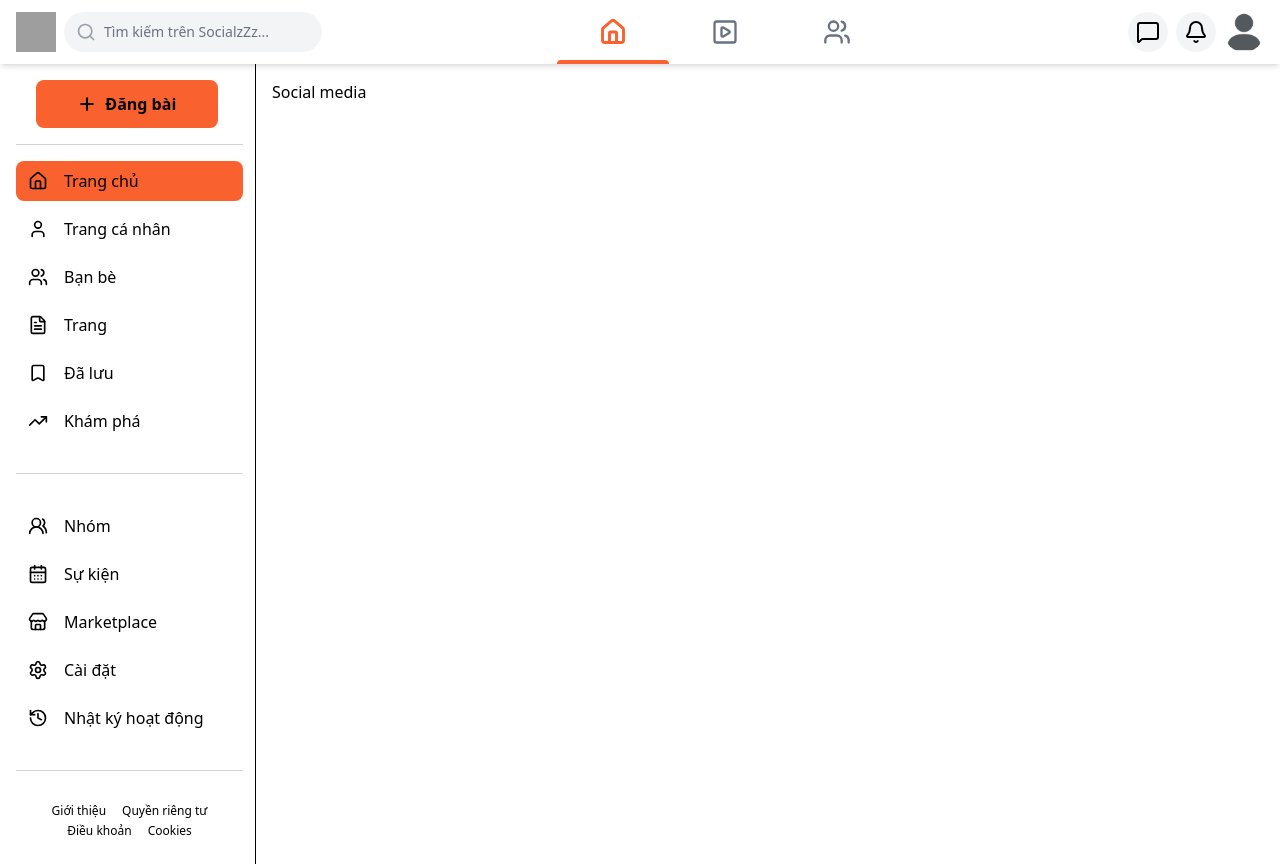
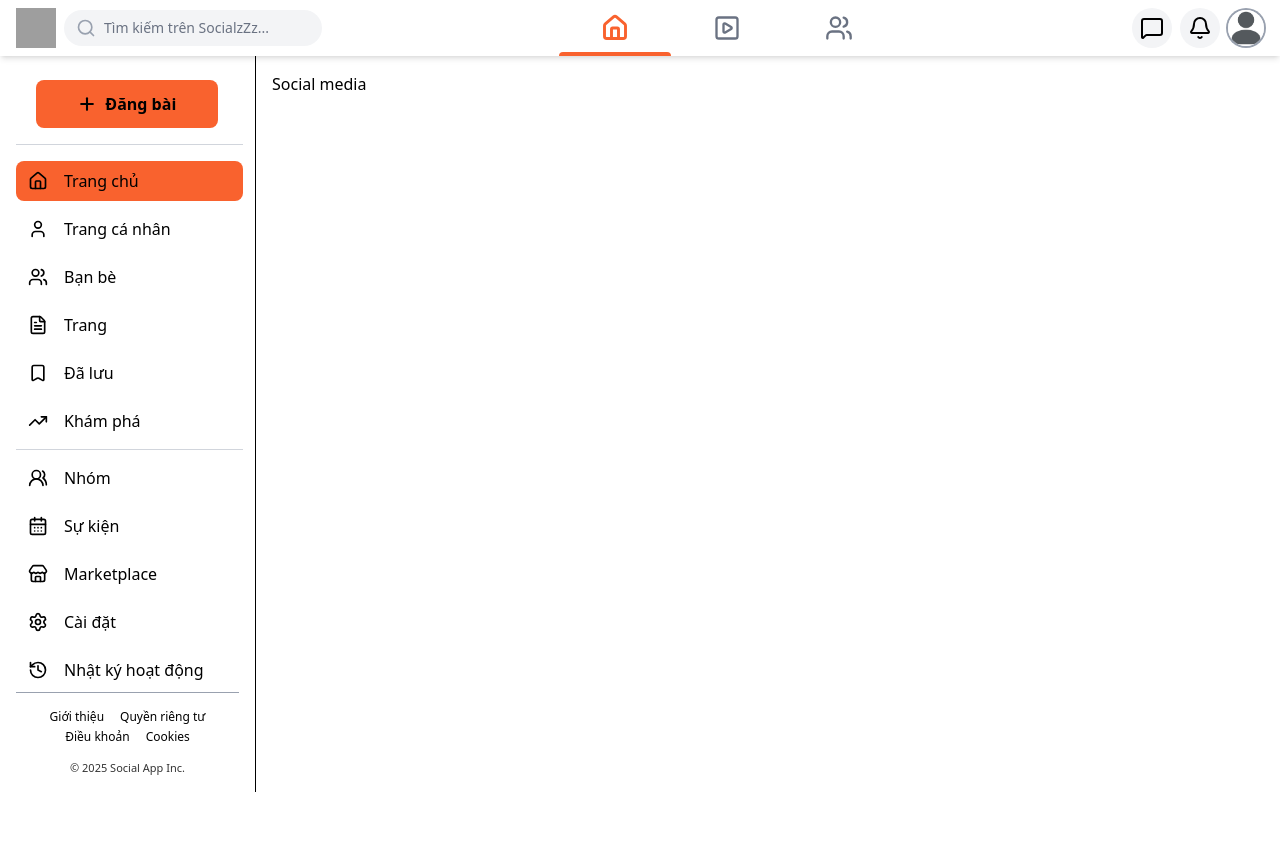
Before and after one commit to paiisenn/Social-Media, a Next.js app in the folder my-app/: page / in a window 1280 px wide. After the commit the page ends 800 px from the top, so only its background shows below. Built offline with nearby package versions, Linux system fonts and the light colour scheme; grey boxes are pictures that could not be loaded.

Commit message:
fix ui sidebar and add footer under sidebar

```diff
--- a/my-app/src/components/layout/Footer.tsx
+++ b/my-app/src/components/layout/Footer.tsx
@@ -9,15 +9,36 @@ const footerLinks = [
 
 export function Footer() {
   return (
-    <footer className="mt-auto text-xs text-muted-foreground">
-      <div className="flex flex-wrap gap-x-4 gap-y-1 justify-center">
+    <footer className="border-t pt-4 text-xs border-gray-400 mr-4 mt-2">
+      <div className="flex flex-wrap justify-center gap-x-4 gap-y-1">
         {footerLinks.map((link) => (
-          <Link key={link.href} href={link.href} className="hover:underline">
-            {link.label}
+          <Link
+            key={link.href}
+            href={link.href}
+            className="
+              relative
+              transition-colors duration-200
+              hover:text-foreground
+              hover:underline
+              hover:text-orange-600
+            "
+          >
+            <span className="relative z-10">{link.label}</span>
+            <span
+              className="
+                absolute inset-x-0 -bottom-0.5 h-px
+                scale-x-0 bg-current
+                transition-transform duration-200
+                group-hover:scale-x-100
+              "
+            />
           </Link>
         ))}
       </div>
-      <p className="mt-4 text-center">© {new Date().getFullYear()} Social App Inc.</p>
+
+      <p className="mt-4 text-center text-[11px] opacity-80">
+        © {new Date().getFullYear()} Social App Inc.
+      </p>
     </footer>
   );
 }
--- a/my-app/src/components/layout/Navbar.tsx
+++ b/my-app/src/components/layout/Navbar.tsx
@@ -28,7 +28,7 @@ export function Navbar() {
   return (
     <header className="sticky top-0 z-50 w-full bg-white shadow-md">
       {/* Sử dụng flexbox để dễ dàng quản lý và responsive hơn */}
-      <div className="container mx-auto flex h-16 items-center justify-between gap-4 px-4">
+      <div className="container mx-auto flex h-14 items-center justify-between gap-4 px-4">
 
         {/* === LEFT: Logo & Search === */}
         <div className="flex flex-1 items-center gap-2 md:flex-none">
@@ -49,7 +49,7 @@ export function Navbar() {
             <input
               type="text"
               placeholder="Tìm kiếm trên SocialzZz..."
-              className="w-full rounded-full border-none bg-gray-100 py-2.5 pl-10 pr-4 text-sm text-gray-900 placeholder-gray-500 transition-all duration-200 focus:bg-white focus:outline-none focus:ring-2 focus:ring-[#F9622E]"
+              className="w-full rounded-full border-none bg-gray-100 py-2 pl-10 pr-4 text-sm text-gray-900 placeholder-gray-500 transition-all duration-200 focus:bg-white focus:outline-none focus:ring-2 focus:ring-[#F9622E]"
             />
           </div>
         </div>
@@ -80,7 +80,7 @@ export function Navbar() {
           <div className="relative">
             <button
               onClick={() => setProfileMenuOpen(!isProfileMenuOpen)} // Toggle menu on click
-              className={`group relative cursor-pointer flex h-10 w-10 items-center justify-center rounded-full bg-gray-100 transition-colors duration-200 hover:bg-gray-200 ${isProfileMenuOpen ? "ring-2 ring-[#F9622E]" : ""}`}
+              className={`group relative cursor-pointer flex h-9 w-9 items-center justify-center  rounded-full bg-gray-100 transition-colors duration-200 hover:bg-gray-200 ${isProfileMenuOpen ? "ring-2 ring-[#F9622E]" : "ring-2 ring-gray-400"}`}
               aria-label="Mở menu người dùng"
               aria-expanded={isProfileMenuOpen}
               aria-haspopup="true"
--- a/my-app/src/components/layout/Sidebar.tsx
+++ b/my-app/src/components/layout/Sidebar.tsx
@@ -68,9 +68,9 @@ export function Sidebar() {
   const pathname = usePathname();
 
   return (
-    <aside className="sticky top-0 hidden h-screen w-64 flex-col border-r bg-background py-4 pl-4 md:flex">
-      <div className="scrollbar-thin scrollbar-track-transparent scrollbar-thumb-gray-400 scrollbar-thumb-rounded-full flex flex-1 flex-col gap-4 overflow-y-auto pr-3">
-        <nav className="flex flex-1 flex-col gap-4">
+    <aside className="sticky top-14 hidden h-[calc(100vh-4rem)] w-64 flex-col border-r bg-background py-4 pl-4 md:flex">
+      <div className="scrollbar-thin scrollbar-track-transparent scrollbar-thumb-gray-400 scrollbar-thumb-rounded-full flex-1 overflow-y-auto pr-3 pt-2 py-1">
+        <nav className="flex flex-1 flex-col gap-2">
           <button className="flex w-[80%] ml-5 cursor-pointer items-center justify-center gap-2 rounded-lg bg-[#f9622e] px-3 py-3 font-semibold text-primary-foreground transition-all hover:scale-105 hover:bg-[#f9622e]/90">
             <svg
               xmlns="http://www.w3.org/2000/svg"
@@ -89,7 +89,7 @@ export function Sidebar() {
             </svg>
             <span>Đăng bài</span>
           </button>
-          <div className="h-px bg-gray-300" />
+          <div className="my-2 h-px bg-gray-300" />
           <ul className="space-y-2">
             {navItems.map((item, index) => (
               <SidebarItem
@@ -99,7 +99,7 @@ export function Sidebar() {
               />
             ))}
           </ul>
-          <div className="my-4 h-px bg-gray-300" />
+          <div className="h-px bg-gray-300" />
           <ul className="space-y-2">
             {secondaryNavItems.map((item, index) => (
               <SidebarItem
@@ -109,10 +109,9 @@ export function Sidebar() {
               />
             ))}
           </ul>
-          <div className="my-4 h-px bg-gray-300" />
         </nav>
-        <Footer />
       </div>
+      <Footer />
     </aside>
   );
 }
```
